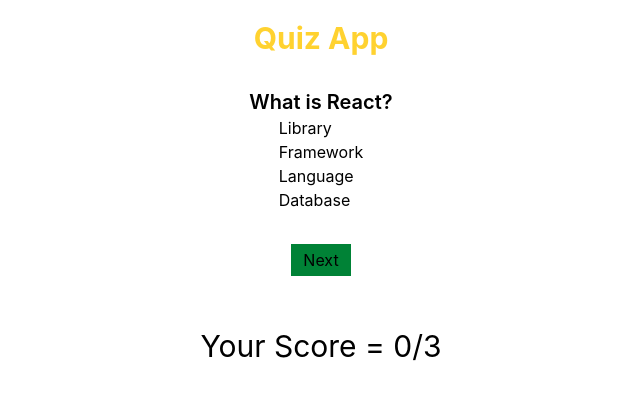
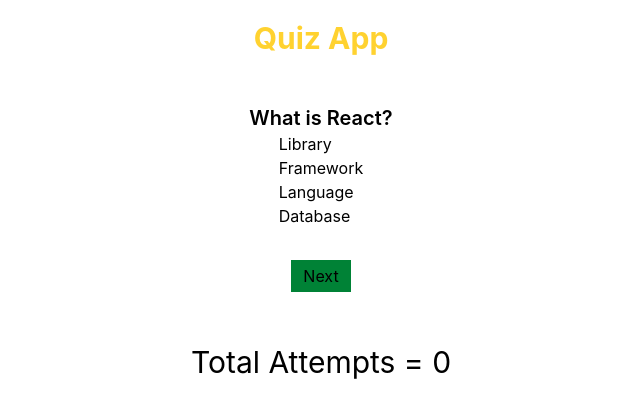
Before and after one commit to AbhayDeveloperr/Quiz-App, a React (Vite) app in the folder Quiz-App/: page / in a window 1280 px wide. Shown: the top 418 px of the page, without its empty margins (319-959 px from the left). Built offline with nearby package versions, Linux system fonts and the light colour scheme.

Commit message:
Attempt Counter implemented

```diff
--- a/Quiz-App/src/App.jsx
+++ b/Quiz-App/src/App.jsx
@@ -14,6 +14,8 @@
 
   const [maxAttempt, setMaxAttempt] = useState(false);
 
+  const [attemptCounter, setAttemptCounter] = useState(0);
+
   const handleNext=()=>{
     // Score Banana
     // console.log(questions.length)
@@ -21,8 +23,10 @@
       setScore(score+1)
 
     }
+
+
     if(currentQue < questions.length-1){
-      setCurrentQue(currentQue+1)
+      setCurrentQue(currentQue+1)  //2
       setSelectedOption("")
       console.log(currentQue)
 
@@ -30,27 +34,40 @@
       setIsFinished(true)
       setMaxAttempt(true)
     }
+    setAttemptCounter(attemptCounter+1)
+
   };
 
-
+//check why the currentqueue value is not approaching to 3.
   return (
-    <div className='flex items-center justify-center flex-col pt-5'>
+    <div className='text-center pt-5'>
       <h1 className='text-3xl font-bold text-amber-300'>Quiz App</h1>
-
-      <h2 className='pt-8 font-semibold text-xl'>
+      <div id="game-over" className='mt-4'>
+        {isFinished && (
+          <p className="text-red-700 inline bg-red-300 px-4 py-2">
+            Game is over!! Your score is {score}
+          </p>
+        )}
+      </div>
+    <div className={` ${maxAttempt? 'hidden' : 'block'}`}>
+      <h2 className='pt-8 font-semibold text-xl text-center'>
         {questions[currentQue].question}
       </h2>
+      <div className=' flex justify-center items-center'>
         <div>
             {questions[currentQue].options.map((option)=>(
               <button onClick={()=>{
                 setSelectedOption(option)
               }} className='block cursor-pointer'>{option}</button>
             ))}
+            <button onClick={handleNext} className={`bg-green-700 px-3 py-1 my-8 active:scale-95 ${maxAttempt? 'cursor-not-allowed' : 'cursor-pointer'}`}>{currentQue === questions.length - 1 ? "Submit" : "Next"}</button>
         </div>
-      <button onClick={handleNext} className={`bg-green-700 px-3 py-1 my-8 active:scale-95 ${maxAttempt? 'cursor-not-allowed' : 'cursor-pointer'}`}>{currentQue === questions.length - 1 ? "Submit" : "Next"}</button>
+      </div>
+    </div>
 
     <p className='text-3xl mt-5'>
-        Your Score = {score}/{questions.length}
+
+       Total Attempts = {attemptCounter}
     </p>
   </div>
   )
```
Lines whose indentation alone changed are shown as unchanged.
